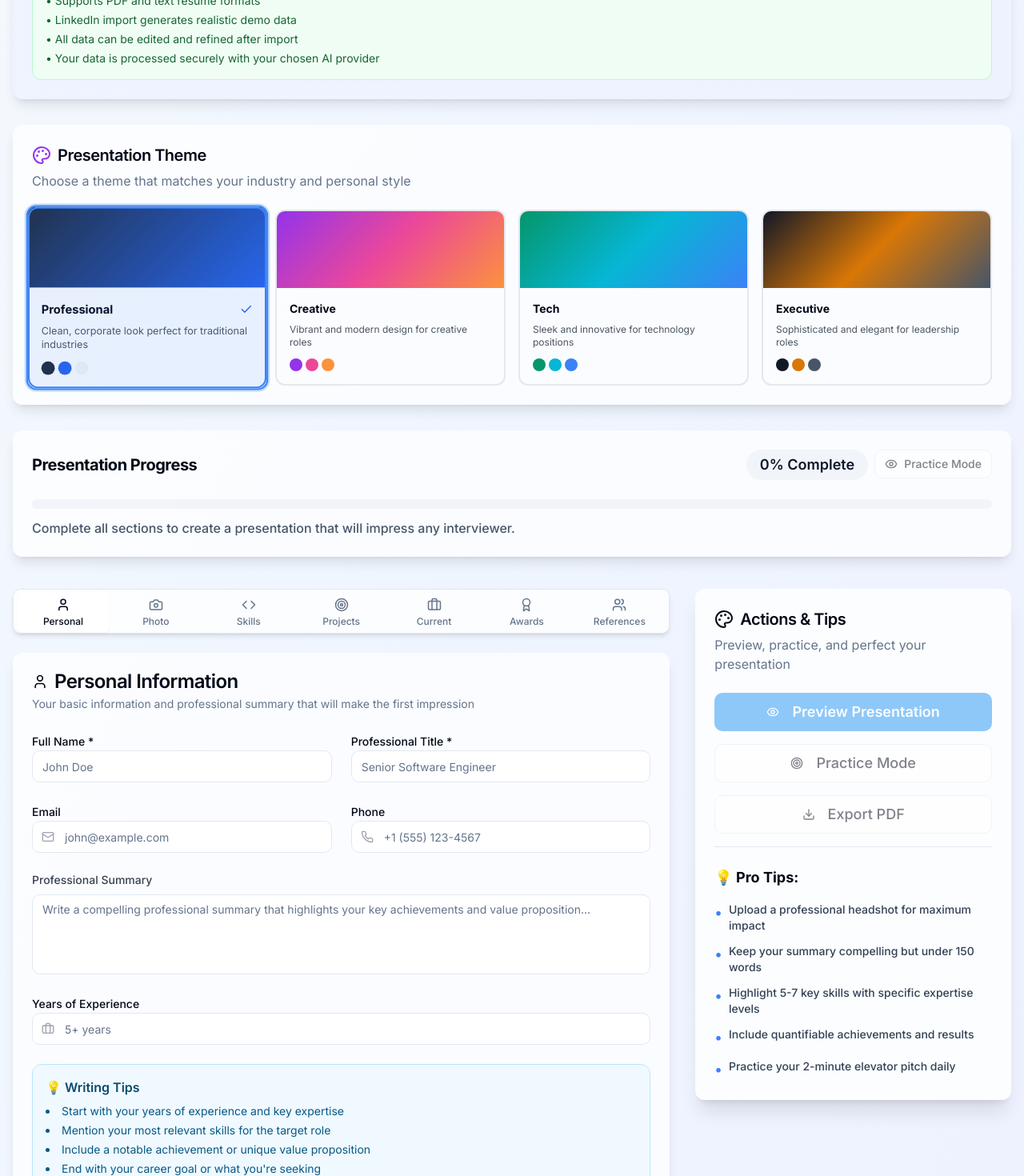
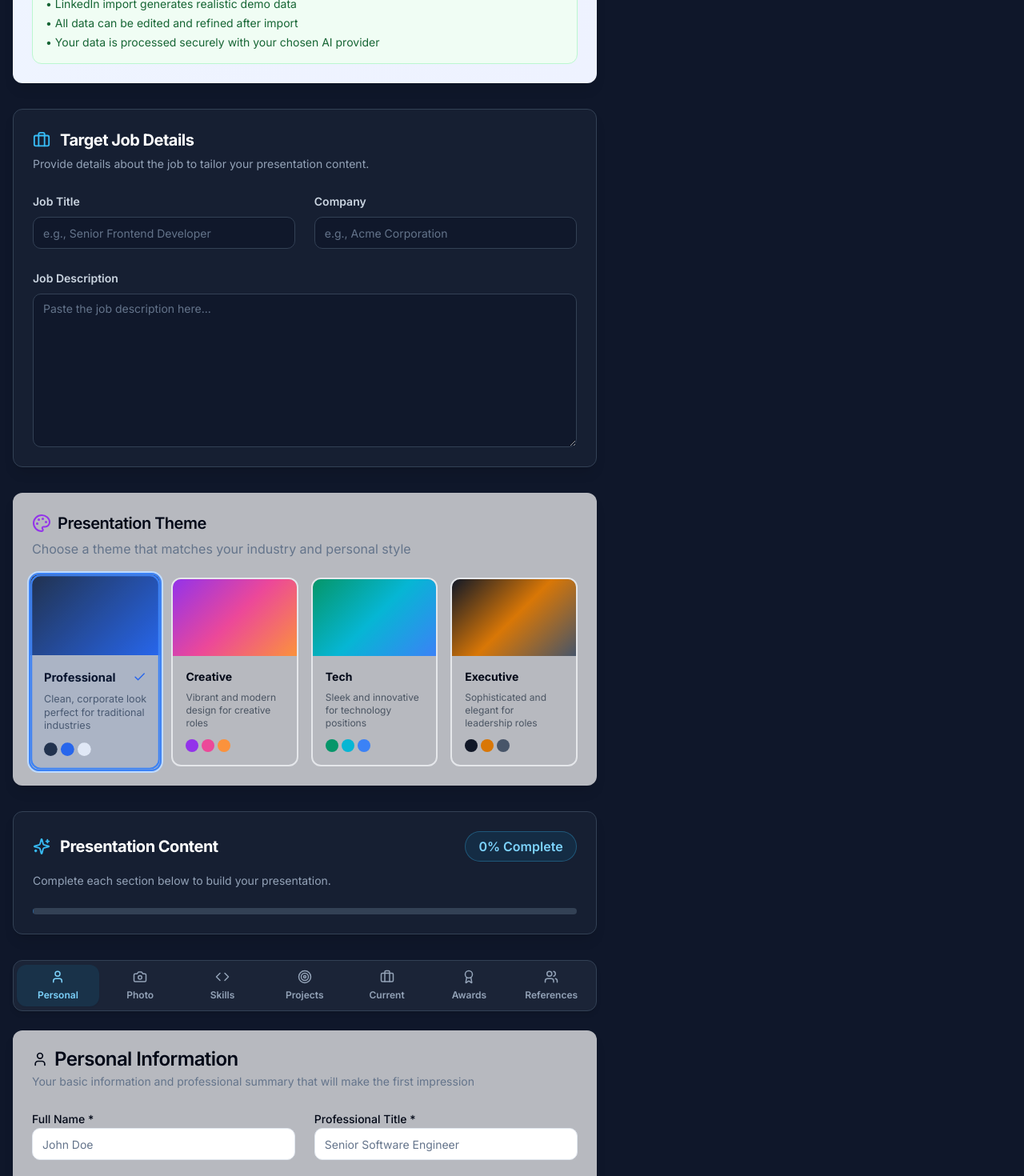
Before and after one commit to manyamgermany/interview-ace-profile-builder, a React (Vite) app: page / in a window 1280 px wide. Shown: the part 1330-2800 px from the top of the page at 80% size. Built offline with nearby package versions, Linux system fonts and the light colour scheme.

Commit message:
Add job-specific presentation features
Integrate fields for job application details and enhance UI for a professional look.

```diff
--- /dev/null
+++ b/src/components/JobDetailsSection.tsx
@@ -0,0 +1,68 @@
+
+import { Card, CardContent, CardHeader, CardTitle, CardDescription } from "@/components/ui/card";
+import { Input } from "@/components/ui/input";
+import { Label } from "@/components/ui/label";
+import { Textarea } from "@/components/ui/textarea";
+import { usePresentationContext } from "@/contexts/PresentationContext";
+import { Briefcase } from "lucide-react";
+
+const JobDetailsSection = () => {
+  const { jobDetails, setJobDetails } = usePresentationContext();
+
+  const handleChange = (e: React.ChangeEvent<HTMLInputElement | HTMLTextAreaElement>) => {
+    setJobDetails(prev => ({ ...prev, [e.target.name]: e.target.value }));
+  };
+
+  return (
+    <Card className="border-slate-700 bg-slate-800/50 shadow-lg backdrop-blur-md">
+      <CardHeader>
+        <CardTitle className="flex items-center gap-3 text-xl font-bold text-white">
+          <Briefcase size={22} className="text-sky-400"/>
+          Target Job Details
+        </CardTitle>
+        <CardDescription className="text-slate-400">
+          Provide details about the job to tailor your presentation content.
+        </CardDescription>
+      </CardHeader>
+      <CardContent className="space-y-6">
+        <div className="grid grid-cols-1 md:grid-cols-2 gap-6">
+          <div className="space-y-2">
+            <Label htmlFor="jobTitle" className="font-semibold text-slate-300">Job Title</Label>
+            <Input
+              id="jobTitle"
+              name="jobTitle"
+              value={jobDetails.jobTitle}
+              onChange={handleChange}
+              placeholder="e.g., Senior Frontend Developer"
+              className="bg-slate-900/80 border-slate-700 text-slate-200 focus:ring-sky-500"
+            />
+          </div>
+          <div className="space-y-2">
+            <Label htmlFor="company" className="font-semibold text-slate-300">Company</Label>
+            <Input
+              id="company"
+              name="company"
+              value={jobDetails.company}
+              onChange={handleChange}
+              placeholder="e.g., Acme Corporation"
+              className="bg-slate-900/80 border-slate-700 text-slate-200 focus:ring-sky-500"
+            />
+          </div>
+        </div>
+        <div className="space-y-2">
+          <Label htmlFor="jobDescription" className="font-semibold text-slate-300">Job Description</Label>
+          <Textarea
+            id="jobDescription"
+            name="jobDescription"
+            value={jobDetails.jobDescription}
+            onChange={handleChange}
+            placeholder="Paste the job description here..."
+            className="h-48 bg-slate-900/80 border-slate-700 text-slate-200 focus:ring-sky-500"
+          />
+        </div>
+      </CardContent>
+    </Card>
+  );
+};
+
+export default JobDetailsSection;
--- a/src/contexts/PresentationContext.tsx
+++ b/src/contexts/PresentationContext.tsx
@@ -1,5 +1,5 @@
 
-import { createContext, useContext, useState, ReactNode } from 'react';
+import { createContext, useContext, useState, ReactNode, Dispatch, SetStateAction } from 'react';
 
 export interface PersonalInfo {
   name: string;
@@ -55,6 +55,12 @@ export interface Reference {
   testimonial: string;
 }
 
+export interface JobDetails {
+  jobTitle: string;
+  company: string;
+  jobDescription: string;
+}
+
 interface PresentationContextType {
   personalInfo: PersonalInfo;
   setPersonalInfo: (info: PersonalInfo) => void;
@@ -72,6 +78,8 @@ interface PresentationContextType {
   setProfilePhoto: (photo: string) => void;
   selectedTheme: string;
   setSelectedTheme: (theme: string) => void;
+  jobDetails: JobDetails;
+  setJobDetails: Dispatch<SetStateAction<JobDetails>>;
   handleDataExtracted: (data: any) => void;
   calculateProgress: () => number;
   isReadyForPreview: () => boolean;
@@ -113,6 +121,11 @@ export const PresentationProvider = ({ children }: PresentationProviderProps) =>
   const [references, setReferences] = useState<Reference[]>([]);
   const [profilePhoto, setProfilePhoto] = useState("");
   const [selectedTheme, setSelectedTheme] = useState("professional");
+  const [jobDetails, setJobDetails] = useState<JobDetails>({
+    jobTitle: "",
+    company: "",
+    jobDescription: "",
+  });
 
   const handleDataExtracted = (extractedData: any) => {
     console.log("Extracted data:", extractedData);
@@ -174,8 +187,9 @@ export const PresentationProvider = ({ children }: PresentationProviderProps) =>
 
   const calculateProgress = () => {
     let completed = 0;
-    const sections = 7;
+    const sections = 8;
 
+    if (jobDetails.jobTitle && jobDetails.company && jobDetails.jobDescription) completed += 1;
     if (personalInfo.name && personalInfo.title && personalInfo.summary) completed += 1;
     if (profilePhoto) completed += 1;
     if (skills.length > 0) completed += 1;
@@ -209,6 +223,8 @@ export const PresentationProvider = ({ children }: PresentationProviderProps) =>
       setProfilePhoto,
       selectedTheme,
       setSelectedTheme,
+      jobDetails,
+      setJobDetails,
       handleDataExtracted,
       calculateProgress,
       isReadyForPreview
--- a/src/pages/Index.tsx
+++ b/src/pages/Index.tsx
@@ -5,7 +5,7 @@ import { Button } from "@/components/ui/button";
 import { Progress } from "@/components/ui/progress";
 import { Badge } from "@/components/ui/badge";
 import { Tabs, TabsContent, TabsList, TabsTrigger } from "@/components/ui/tabs";
-import { User, Briefcase, Code, Target, Eye, Download, Camera, Palette, Award, Users } from "lucide-react";
+import { User, Briefcase, Code, Target, Eye, Download, Camera, Palette, Award, Users, Bot, Sparkles } from "lucide-react";
 import PersonalInfoSection from "@/components/PersonalInfoSection";
 import SkillsSection from "@/components/SkillsSection";
 import ProjectsSection from "@/components/ProjectsSection";
@@ -18,6 +18,7 @@ import PracticeMode from "@/components/PracticeMode";
 import LLMProviderSettings from "@/components/LLMProviderSettings";
 import ResumeUpload from "@/components/ResumeUpload";
 import PresentationPreviewModal from "@/components/PresentationPreviewModal";
+import JobDetailsSection from "@/components/JobDetailsSection";
 import { PresentationProvider, usePresentationContext } from "@/contexts/PresentationContext";
 
 const IndexContent = () => {
@@ -66,234 +67,126 @@ const IndexContent = () => {
   }
 
   return (
-    <div className="min-h-screen bg-gradient-to-br from-slate-50 via-blue-50 to-indigo-50">
+    <div className="min-h-screen bg-slate-900 text-slate-300 font-sans">
       <div className="container mx-auto px-4 py-12">
-        {/* Header */}
-        <div className="text-center mb-12 animate-fade-in-up">
-          <h1 className="text-6xl font-black bg-gradient-to-r from-slate-800 via-blue-800 to-indigo-800 bg-clip-text text-transparent mb-6">
-            Master Your Interview
+        <header className="text-center mb-16 animate-fade-in-up">
+          <h1 className="text-5xl font-extrabold tracking-tight bg-gradient-to-br from-white to-slate-400 bg-clip-text text-transparent mb-4">
+            Presentation Architect
           </h1>
-          <p className="text-2xl text-slate-600 max-w-4xl mx-auto font-medium">
-            Create stunning, professional presentations that showcase your expertise and land you the job of your dreams.
+          <p className="text-xl text-slate-400 max-w-3xl mx-auto">
+            Engineer a bespoke, AI-powered presentation tailored to your next career move.
           </p>
-        </div>
+        </header>
 
-        {/* LLM Provider Settings */}
-        <div className="animate-fade-in-up mb-8" style={{ animationDelay: '0.05s' }}>
+        <div className="grid lg:grid-cols-5 gap-12">
+          <div className="lg:col-span-3 space-y-8 animate-fade-in-up" style={{ animationDelay: '0.2s' }}>
             <LLMProviderSettings
               selectedProvider={llmProvider}
               apiKey={llmApiKey}
               onProviderChange={setLlmProvider}
               onApiKeyChange={setLlmApiKey}
             />
-        </div>
-
-        {/* Resume Upload */}
-        <div className="animate-fade-in-up mb-8" style={{ animationDelay: '0.08s' }}>
             <ResumeUpload
               onDataExtracted={handleDataExtracted}
               llmProvider={llmProvider}
               llmApiKey={llmApiKey}
             />
-        </div>
+            <JobDetailsSection />
+            <ThemeSelector selectedTheme={selectedTheme} onThemeChange={setSelectedTheme} />
 
-        {/* Theme Selector */}
-        <div className="animate-fade-in-up mb-8" style={{ animationDelay: '0.1s' }}>
-          <ThemeSelector selectedTheme={selectedTheme} onThemeChange={setSelectedTheme} />
-        </div>
-
-        {/* Progress Bar */}
-        <div className="animate-fade-in-up" style={{ animationDelay: '0.2s' }}>
-          <Card className="mb-10 border-0 shadow-lg bg-white/70 backdrop-blur-sm">
+            <Card className="border-slate-700 bg-slate-800/50 shadow-lg backdrop-blur-md">
               <CardHeader>
                 <div className="flex items-center justify-between">
-                <CardTitle className="text-xl font-bold">Presentation Progress</CardTitle>
-                <div className="flex gap-2">
-                  <Badge variant={calculateProgress() === 100 ? "default" : "secondary"} className="text-lg px-4 py-1">
+                  <CardTitle className="text-xl font-bold text-white flex items-center gap-3">
+                    <Sparkles size={22} className="text-sky-400" />
+                    Presentation Content
+                  </CardTitle>
+                  <Badge variant={calculateProgress() === 100 ? "default" : "secondary"} className="text-base px-4 py-1.5 bg-sky-500/10 text-sky-300 border border-sky-400/30">
                     {calculateProgress()}% Complete
                   </Badge>
-                  <Button
-                    variant="outline"
-                    size="sm"
-                    onClick={() => setIsPracticeMode(true)}
-                    disabled={calculateProgress() < 50}
-                    className="flex items-center gap-2"
-                  >
-                    <Eye size={16} />
-                    Practice Mode
-                  </Button>
                 </div>
-              </div>
+                <CardDescription className="text-slate-400 pt-2">
+                  Complete each section below to build your presentation.
+                </CardDescription>
               </CardHeader>
               <CardContent>
-              <Progress value={calculateProgress()} className="w-full h-3" />
-              <p className="text-slate-600 mt-3 font-medium">
-                Complete all sections to create a presentation that will impress any interviewer.
-              </p>
+                <Progress value={calculateProgress()} className="w-full h-2 bg-slate-700" />
               </CardContent>
             </Card>
-        </div>
 
-        <div className="grid lg:grid-cols-3 gap-8">
-          {/* Main Content */}
-          <div className="lg:col-span-2 animate-fade-in-up" style={{ animationDelay: '0.4s' }}>
             <Tabs value={activeTab} onValueChange={setActiveTab}>
-              <TabsList className="grid w-full grid-cols-7 h-14 bg-white/80 backdrop-blur-sm border shadow-md">
-                <TabsTrigger value="personal" className="flex flex-col items-center gap-1 text-xs">
-                  <User size={18} />
-                  Personal
+              <TabsList className="grid w-full grid-cols-7 h-16 bg-slate-800/80 backdrop-blur-sm border border-slate-700 shadow-md p-1 rounded-xl">
+                <TabsTrigger value="personal" className="flex flex-col items-center gap-1.5 text-xs font-semibold rounded-lg data-[state=active]:bg-sky-500/10 data-[state=active]:text-sky-300 text-slate-400">
+                  <User size={18} /> Personal
                 </TabsTrigger>
-                <TabsTrigger value="photo" className="flex flex-col items-center gap-1 text-xs">
-                  <Camera size={18} />
-                  Photo
+                <TabsTrigger value="photo" className="flex flex-col items-center gap-1.5 text-xs font-semibold rounded-lg data-[state=active]:bg-sky-500/10 data-[state=active]:text-sky-300 text-slate-400">
+                  <Camera size={18} /> Photo
                 </TabsTrigger>
-                <TabsTrigger value="skills" className="flex flex-col items-center gap-1 text-xs">
-                  <Code size={18} />
-                  Skills
+                <TabsTrigger value="skills" className="flex flex-col items-center gap-1.5 text-xs font-semibold rounded-lg data-[state=active]:bg-sky-500/10 data-[state=active]:text-sky-300 text-slate-400">
+                  <Code size={18} /> Skills
                 </TabsTrigger>
-                <TabsTrigger value="projects" className="flex flex-col items-center gap-1 text-xs">
-                  <Target size={18} />
-                  Projects
+                <TabsTrigger value="projects" className="flex flex-col items-center gap-1.5 text-xs font-semibold rounded-lg data-[state=active]:bg-sky-500/10 data-[state=active]:text-sky-300 text-slate-400">
+                  <Target size={18} /> Projects
                 </TabsTrigger>
-                <TabsTrigger value="current" className="flex flex-col items-center gap-1 text-xs">
-                  <Briefcase size={18} />
-                  Current
+                <TabsTrigger value="current" className="flex flex-col items-center gap-1.5 text-xs font-semibold rounded-lg data-[state=active]:bg-sky-500/10 data-[state=active]:text-sky-300 text-slate-400">
+                  <Briefcase size={18} /> Current
                 </TabsTrigger>
-                <TabsTrigger value="achievements" className="flex flex-col items-center gap-1 text-xs">
-                  <Award size={18} />
-                  Awards
+                <TabsTrigger value="achievements" className="flex flex-col items-center gap-1.5 text-xs font-semibold rounded-lg data-[state=active]:bg-sky-500/10 data-[state=active]:text-sky-300 text-slate-400">
+                  <Award size={18} /> Awards
                 </TabsTrigger>
-                <TabsTrigger value="references" className="flex flex-col items-center gap-1 text-xs">
-                  <Users size={18} />
-                  References
+                <TabsTrigger value="references" className="flex flex-col items-center gap-1.5 text-xs font-semibold rounded-lg data-[state=active]:bg-sky-500/10 data-[state=active]:text-sky-300 text-slate-400">
+                  <Users size={18} /> References
                 </TabsTrigger>
               </TabsList>
-
-              <TabsContent value="personal" className="mt-6">
-                <PersonalInfoSection
-                  personalInfo={personalInfo}
-                  setPersonalInfo={setPersonalInfo}
-                  llmProvider={llmProvider}
-                  llmApiKey={llmApiKey}
-                />
-              </TabsContent>
-
-              <TabsContent value="photo" className="mt-6">
-                <PhotoUploadSection
-                  profilePhoto={profilePhoto}
-                  setProfilePhoto={setProfilePhoto}
-                />
-              </TabsContent>
-
-              <TabsContent value="skills" className="mt-6">
-                <SkillsSection
-                  skills={skills}
-                  setSkills={setSkills}
-                />
-              </TabsContent>
-
-              <TabsContent value="projects" className="mt-6">
-                <ProjectsSection
-                  projects={projects}
-                  setProjects={setProjects}
-                />
-              </TabsContent>
-
-              <TabsContent value="current" className="mt-6">
-                <CurrentWorkSection
-                  currentWork={currentWork}
-                  setCurrentWork={setCurrentWork}
-                />
-              </TabsContent>
-
-              <TabsContent value="achievements" className="mt-6">
-                <AchievementsSection
-                  achievements={achievements}
-                  setAchievements={setAchievements}
-                />
-              </TabsContent>
-
-              <TabsContent value="references" className="mt-6">
-                <ReferencesSection
-                  references={references}
-                  setReferences={setReferences}
-                />
-              </TabsContent>
+              <TabsContent value="personal" className="mt-6"><PersonalInfoSection personalInfo={personalInfo} setPersonalInfo={setPersonalInfo} llmProvider={llmProvider} llmApiKey={llmApiKey} /></TabsContent>
+              <TabsContent value="photo" className="mt-6"><PhotoUploadSection profilePhoto={profilePhoto} setProfilePhoto={setProfilePhoto} /></TabsContent>
+              <TabsContent value="skills" className="mt-6"><SkillsSection skills={skills} setSkills={setSkills} /></TabsContent>
+              <TabsContent value="projects" className="mt-6"><ProjectsSection projects={projects} setProjects={setProjects} /></TabsContent>
+              <TabsContent value="current" className="mt-6"><CurrentWorkSection currentWork={currentWork} setCurrentWork={setCurrentWork} /></TabsContent>
+              <TabsContent value="achievements" className="mt-6"><AchievementsSection achievements={achievements} setAchievements={setAchievements} /></TabsContent>
+              <TabsContent value="references" className="mt-6"><ReferencesSection references={references} setReferences={setReferences} /></TabsContent>
             </Tabs>
           </div>
 
-          {/* Sidebar */}
-          <div className="lg:col-span-1 animate-fade-in-up" style={{ animationDelay: '0.6s' }}>
-            <Card className="sticky top-8 border-0 shadow-xl bg-white/80 backdrop-blur-sm">
+          <aside className="lg:col-span-2 lg:sticky top-8 self-start animate-fade-in-up" style={{ animationDelay: '0.4s' }}>
+            <Card className="border-slate-700 bg-slate-800/50 shadow-xl backdrop-blur-md">
               <CardHeader>
-                <CardTitle className="flex items-center gap-2 text-xl">
-                  <Palette size={24} />
+                <CardTitle className="flex items-center gap-3 text-xl font-bold text-white">
+                  <Palette size={22} className="text-sky-400" />
                   Actions & Tips
                 </CardTitle>
-                <CardDescription className="text-base">
-                  Preview, practice, and perfect your presentation
+                <CardDescription className="text-slate-400">
+                  Preview, practice, and perfect your presentation.
                 </CardDescription>
               </CardHeader>
               <CardContent className="space-y-4">
-                <Button
-                  className="w-full h-12 text-lg font-semibold"
-                  disabled={!isReadyForPreview()}
-                  onClick={() => setIsPreviewModalOpen(true)}
-                >
+                <Button className="w-full h-12 text-lg font-semibold bg-sky-600 hover:bg-sky-500 text-white" disabled={!isReadyForPreview()} onClick={() => setIsPreviewModalOpen(true)}>
                   <Eye size={20} className="mr-2" />
                   Preview Presentation
                 </Button>
-
-                <Button
-                  variant="outline"
-                  className="w-full h-12 text-lg"
-                  onClick={() => setIsPracticeMode(true)}
-                  disabled={calculateProgress() < 50}
-                >
-                  <Target size={20} className="mr-2" />
+                <Button variant="outline" className="w-full h-12 text-lg border-sky-400/40 text-sky-300 hover:bg-sky-500/10 hover:text-sky-200" onClick={() => setIsPracticeMode(true)} disabled={calculateProgress() < 50}>
+                  <Bot size={20} className="mr-2" />
                   Practice Mode
                 </Button>
-
-                <Button
-                  variant="outline"
-                  className="w-full h-12 text-lg"
-                  disabled={calculateProgress() < 75}
-                >
+                <Button variant="outline" className="w-full h-12 text-lg border-sky-400/40 text-sky-300 hover:bg-sky-500/10 hover:text-sky-200" disabled={calculateProgress() < 75}>
                   <Download size={20} className="mr-2" />
                   Export PDF
                 </Button>
-
-                <div className="pt-6 border-t">
-                  <h4 className="font-bold mb-4 text-lg">💡 Pro Tips:</h4>
-                  <ul className="text-sm text-slate-700 space-y-3 font-medium">
-                    <li className="flex items-start gap-2">
-                      <span className="text-blue-500 text-lg">•</span>
-                      Upload a professional headshot for maximum impact
-                    </li>
-                    <li className="flex items-start gap-2">
-                      <span className="text-blue-500 text-lg">•</span>
-                      Keep your summary compelling but under 150 words
-                    </li>
-                    <li className="flex items-start gap-2">
-                      <span className="text-blue-500 text-lg">•</span>
-                      Highlight 5-7 key skills with specific expertise levels
-                    </li>
-                    <li className="flex items-start gap-2">
-                      <span className="text-blue-500 text-lg">•</span>
-                      Include quantifiable achievements and results
-                    </li>
-                    <li className="flex items-start gap-2">
-                      <span className="text-blue-500 text-lg">•</span>
-                      Practice your 2-minute elevator pitch daily
-                    </li>
+                <div className="pt-6 border-t border-slate-700">
+                  <h4 className="font-bold mb-4 text-lg text-white">💡 Pro Tips:</h4>
+                  <ul className="text-sm text-slate-400 space-y-3 font-medium">
+                    <li className="flex items-start gap-3"><span className="text-sky-500 mt-1">◆</span>Upload a professional headshot for maximum impact.</li>
+                    <li className="flex items-start gap-3"><span className="text-sky-500 mt-1">◆</span>Keep your summary compelling but under 150 words.</li>
+                    <li className="flex items-start gap-3"><span className="text-sky-500 mt-1">◆</span>Highlight 5-7 key skills with specific expertise levels.</li>
+                    <li className="flex items-start gap-3"><span className="text-sky-500 mt-1">◆</span>Include quantifiable achievements and results.</li>
+                    <li className="flex items-start gap-3"><span className="text-sky-500 mt-1">◆</span>Use the job description to align your key projects.</li>
                   </ul>
                 </div>
               </CardContent>
             </Card>
-          </div>
+          </aside>
         </div>
 
-        {/* Preview Modal */}
         <PresentationPreviewModal
           isOpen={isPreviewModalOpen}
           onClose={() => setIsPreviewModalOpen(false)}
```
Lines whose indentation alone changed are shown as unchanged.
